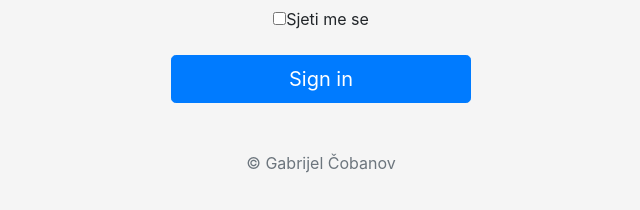
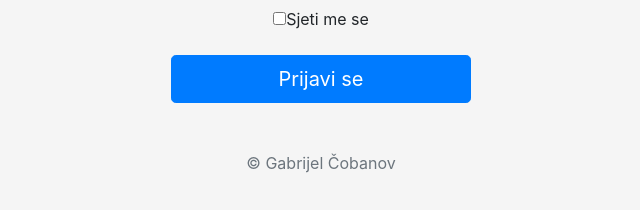
Before and after one commit to Gabrijel-Cobanov/Projekti-Raznorazni, a plain HTML site: page index.html in a window 1280 px wide. Shown: the part 426-636 px from the top of the page, 319-959 px from the left. Drawn offline with nearby package versions, Linux system fonts and the light colour scheme.

Commit message:
Update index.html

```diff
--- a/index.html
+++ b/index.html
@@ -105,7 +105,7 @@ body {
       <input type="checkbox" value="remember-me">Sjeti me se
     </label>
   </div>
-  <button class="btn btn-lg btn-primary btn-block" type="submit">Sign in</button>
+  <button class="btn btn-lg btn-primary btn-block" type="submit">Prijavi se</button>
   <p class="mt-5 mb-3 text-muted">&copy; Gabrijel Čobanov</p>
 </form>
 
```
